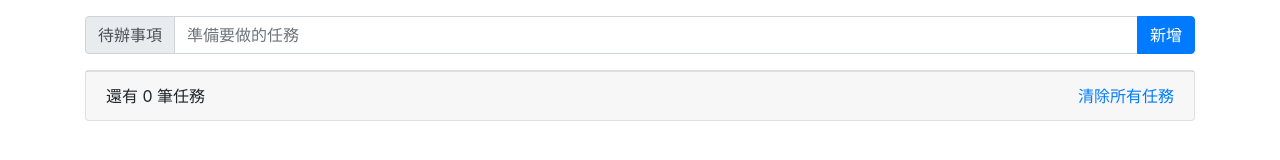
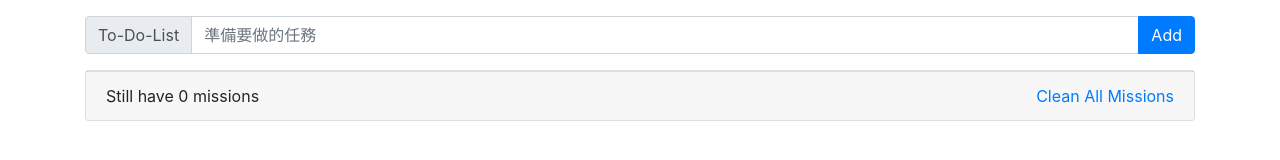
Before and after one commit to a7474267/JS-Dungeon-ToDoList, a plain HTML site: page index.html in a window 1280 px wide. Drawn offline with nearby package versions, Linux system fonts and the light colour scheme.

Commit message:
fix language

```diff
--- a/index.html
+++ b/index.html
@@ -15,19 +15,19 @@
     <div id="app" class="container my-3">
         <div class="input-group mb-3">
             <div class="input-group-prepend">
-                <span class="input-group-text">待辦事項</span>
+                <span class="input-group-text">To-Do-List</span>
             </div>
             <input type="text" class="form-control" placeholder="準備要做的任務" id="newTodo">
             <div class="input-group-append">
-                <button class="btn btn-primary" type="button" id="addTodo">新增</button>
+                <button class="btn btn-primary" type="button" id="addTodo">Add</button>
             </div>
         </div>
         <div class="card text-center">
             <ul class="list-group list-group-flush text-left" id="todoList">
             </ul>
             <div class="card-footer d-flex justify-content-between">
-                <span>還有 <span id="taskCount">0</span> 筆任務</span>
-                <a href="#" id="clearTask">清除所有任務</a>
+                <span>Still have <span id="taskCount">0</span> missions</span>
+                <a href="#" id="clearTask">Clean All Missions</a>
             </div>
         </div>
     </div>
```
